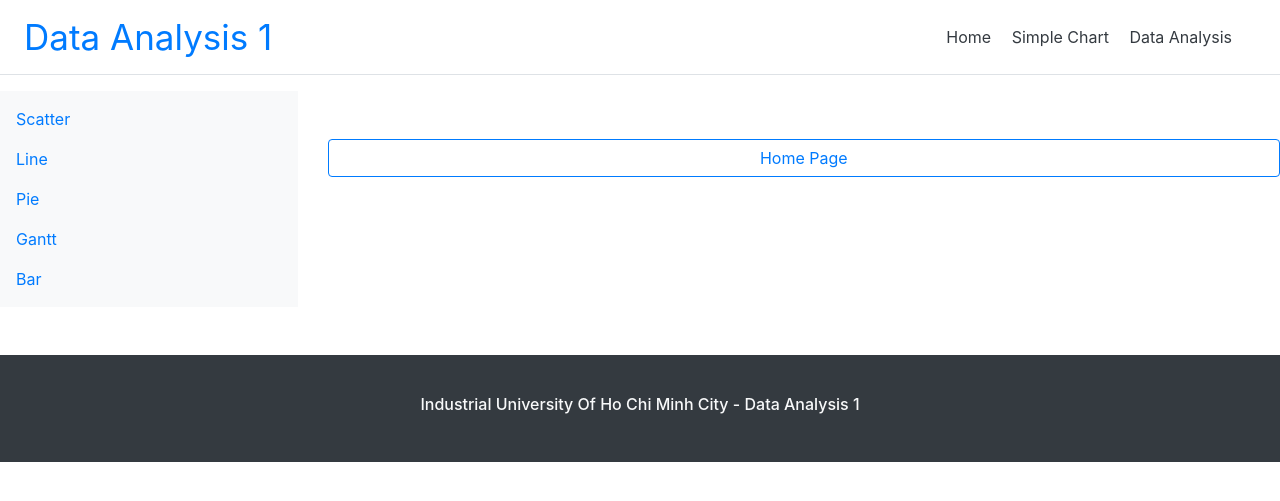
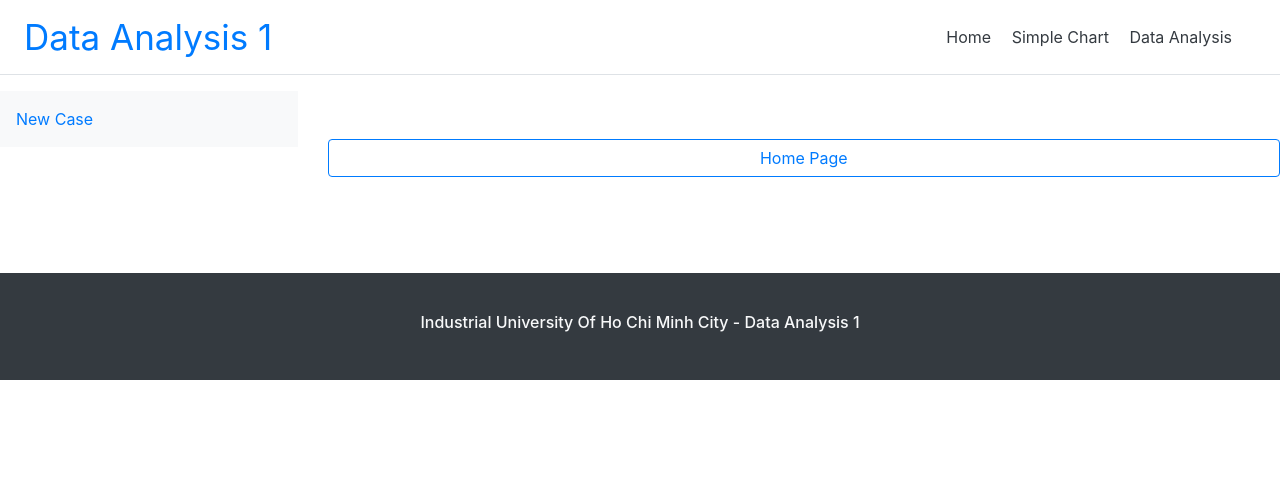
Before and after one commit to duchoan6814/PhanTichDuLieu1, a Django app: template home/templates/pages/simpleChart.html in a window 1280 px wide. Shown: the top 501 px of the page. Run offline with Django 3.2, Linux system fonts and the light colour scheme; the template is opened without the code that fills it, so the values that code supplies are empty; some libraries are stand-ins or nearby versions.

Commit message:
chay ngon lanh 12/11

```diff
--- /dev/null
+++ b/home/templates/components/newCase.html
@@ -0,0 +1 @@
+{% extends "pages/simpleChart.html" %} {% block title %} New Case {% endblock title %}
--- a/home/templates/components/scatter.html
+++ /dev/null
@@ -1 +0,0 @@
-{% extends "pages/simpleChart.html" %} {% block title %} Scatter {% endblock title %}
--- a/home/templates/pages/simpleChart.html
+++ b/home/templates/pages/simpleChart.html
@@ -4,19 +4,7 @@
     <nav class="navbar bg-light">
       <ul class="nav navbar-nav">
         <li class="nav-item">
-          <a class="nav-link" href="#"> Scatter </a>
-        </li>
-        <li class="nav-item">
-          <a class="nav-link" href="#"> Line </a>
-        </li>
-        <li class="nav-item">
-          <a class="nav-link" href="#"> Pie </a>
-        </li>
-        <li class="nav-item">
-          <a class="nav-link" href="#"> Gantt </a>
-        </li>
-        <li class="nav-item">
-          <a class="nav-link" href="#"> Bar </a>
+          <a class="nav-link" href="/simple-chart/newCase"> New Case </a>
         </li>
       </ul>
     </nav>
--- a/home/urls.py
+++ b/home/urls.py
@@ -4,5 +4,6 @@ from . import views
 urlpatterns = [
   path('', views.index),
   path('data-analysis', views.dataAnalysis),
-  path('simple-chart', views.simpleChart)
+  path('simple-chart', views.simpleChart),
+  path('simple-chart/newCase', views.simpleChart)
 ]
--- a/home/views.py
+++ b/home/views.py
@@ -25,4 +25,4 @@ def dataAnalysis(request):
   return render(request, 'pages/dataAnalysis.html')
 
 def simpleChart(request):
-  return render(request, 'components/scatter.html')
+  return render(request, 'components/newCase.html', db.child("data1").get().val())
```
Also changed, not shown: home/templates/components/newDead.html (added).
